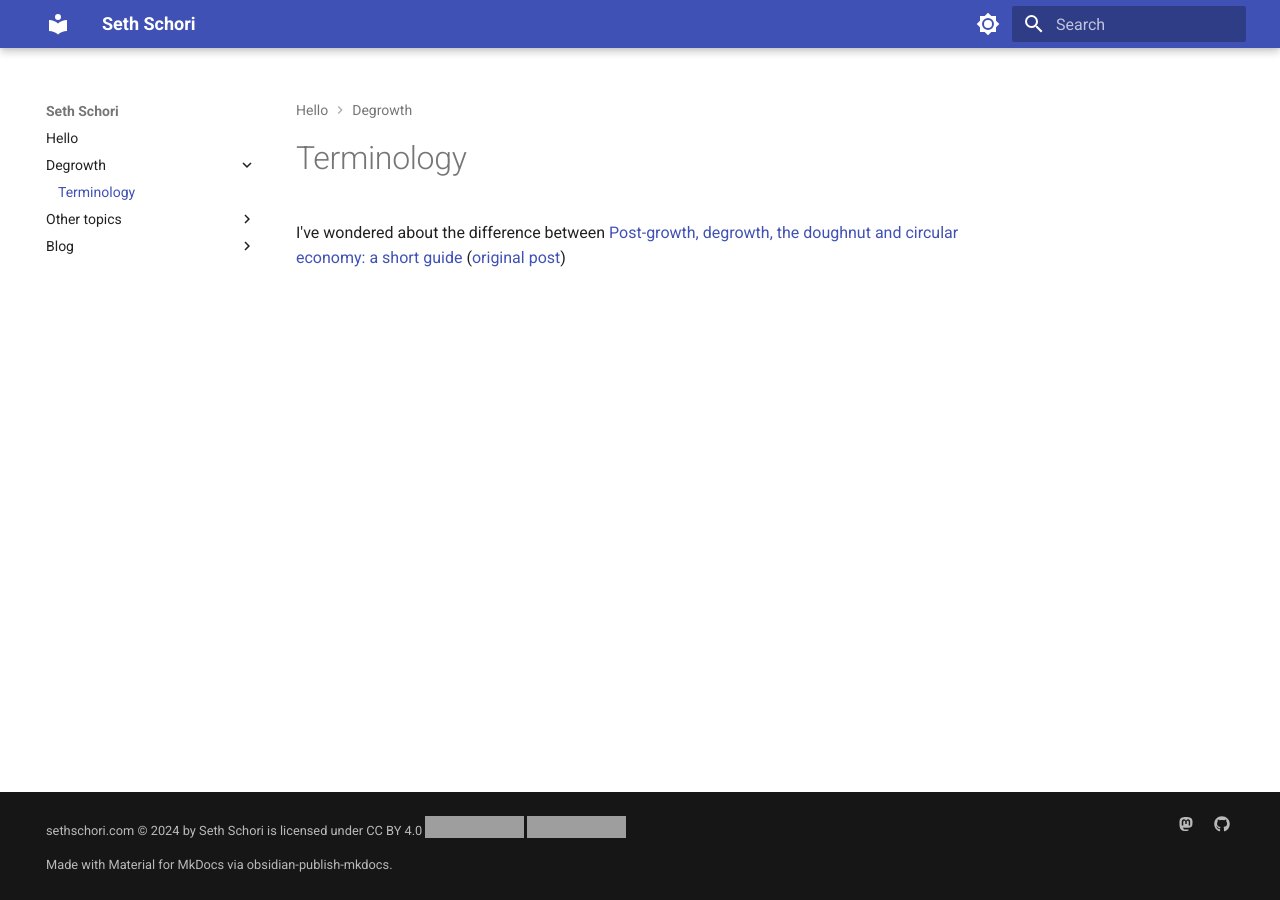
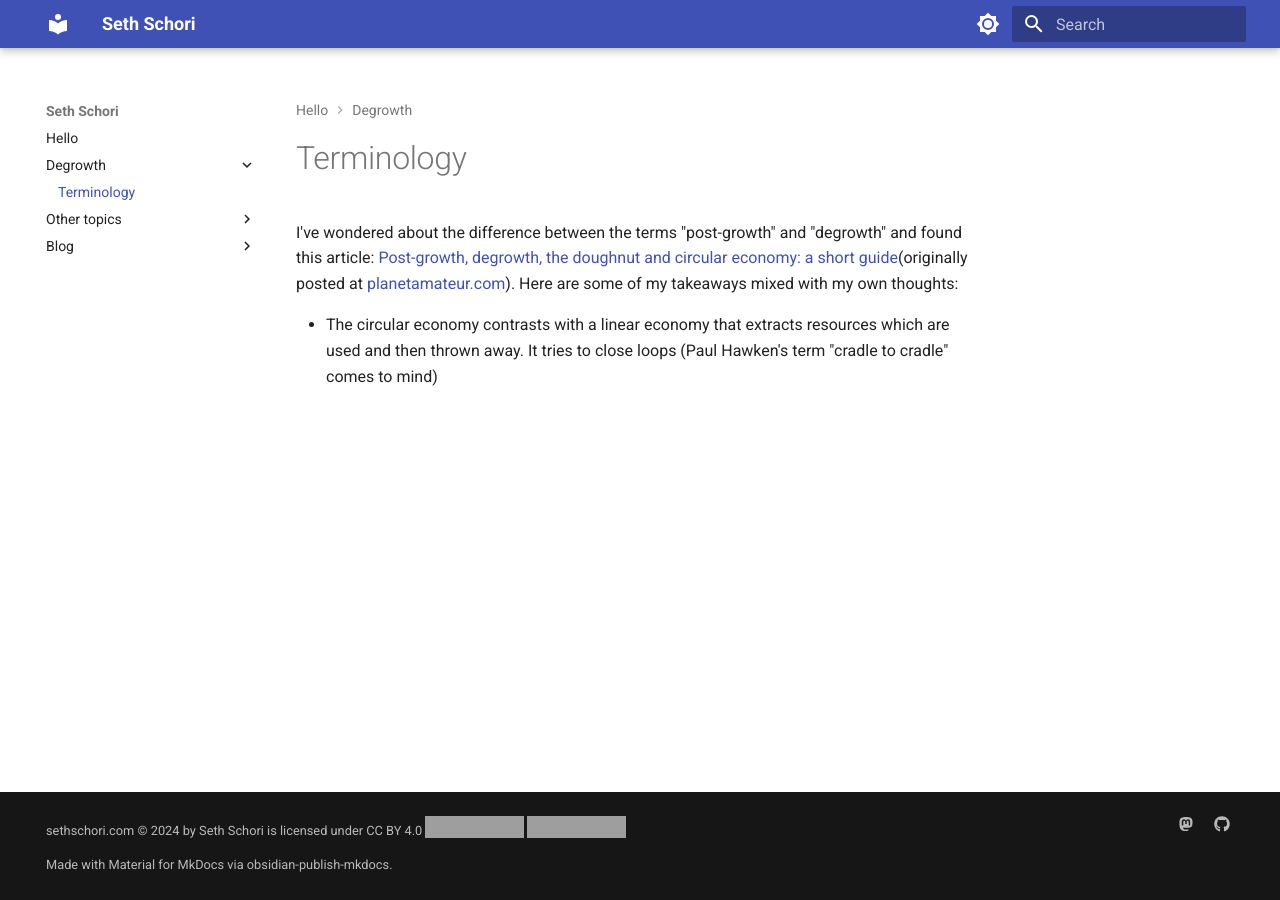
Before and after one commit to sethschori/obsidian-site, an MkDocs documentation site: the page built from docs/Degrowth/Terminology.md, in a window 1280 px wide. Built offline with MkDocs 1.6.1 and Material for MkDocs 9.7.7, drawn with Linux system fonts in a browser that asks for light colours; grey boxes are pictures that could not be loaded.

Commit message:
vault backup: 2024-09-12 09:48:31

```diff
--- a/docs/Degrowth/Terminology.md
+++ b/docs/Degrowth/Terminology.md
@@ -1,2 +1,3 @@
-I've wondered about the difference between
-[Post-growth, degrowth, the doughnut and circular economy: a short guide](https://ontgroei.degrowth.net/post-growth-degrowth-the-doughnut-and-circular-economy-a-short-guide/) ([original post](https://planetamateur.com/2022/11/07/post-growth-degrowth-the-doughnut-and-circular-economy-a-short-guide/))
+I've wondered about the difference between the terms "post-growth" and "degrowth" and found this article: [Post-growth, degrowth, the doughnut and circular economy: a short guide](https://ontgroei.degrowth.net/post-growth-degrowth-the-doughnut-and-circular-economy-a-short-guide/)(originally posted at [planetamateur.com](https://planetamateur.com/2022/11/07/post-growth-degrowth-the-doughnut-and-circular-economy-a-short-guide/)). Here are some of my takeaways mixed with my own thoughts:
+
+- The circular economy contrasts with a linear economy that extracts resources which are used and then thrown away. It tries to close loops (Paul Hawken's term "cradle to cradle" comes to mind)
```
